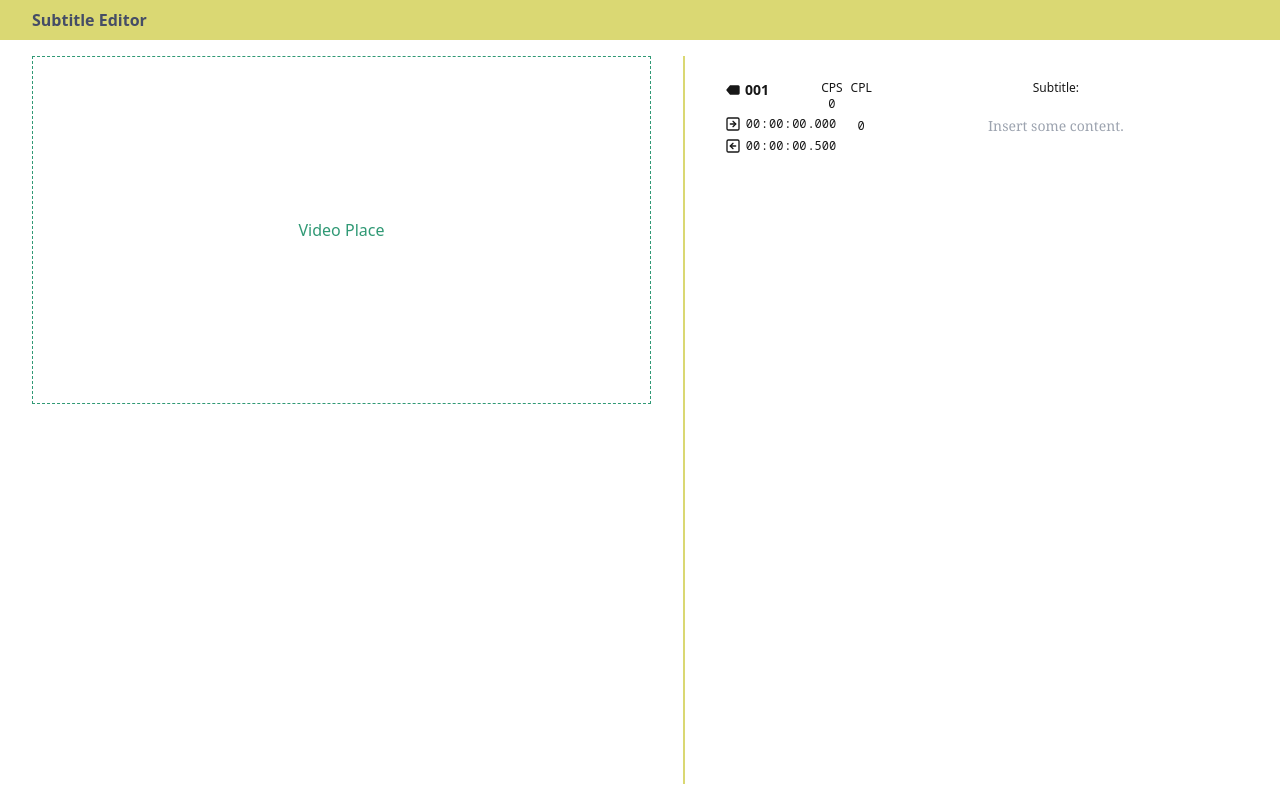
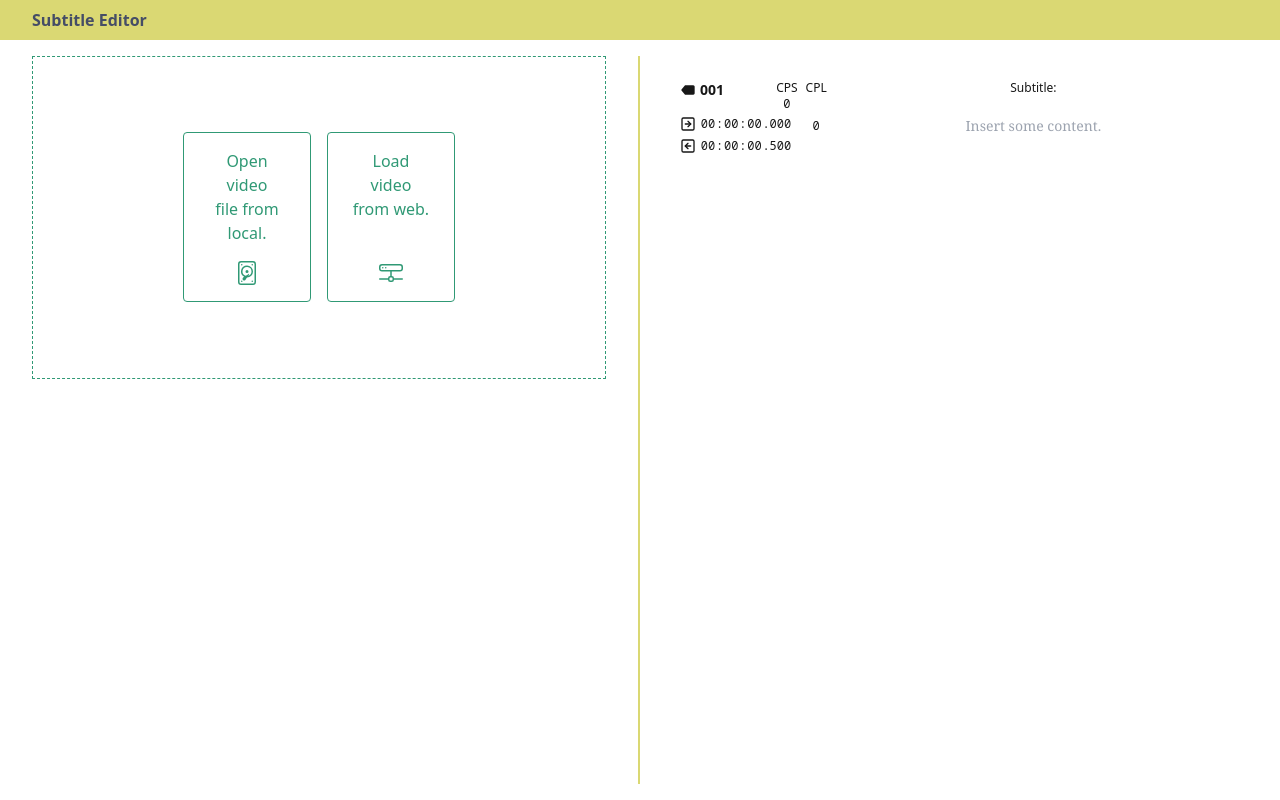
Before and after one commit to 4k40n1/subtitle-editor-nextjs, a Next.js app: page / in a window 1280 px wide. Built offline with nearby package versions, Linux system fonts and the light colour scheme.

Commit message:
Video Player

```diff
--- a/src/app/layout.tsx
+++ b/src/app/layout.tsx
@@ -1,7 +1,7 @@
 import './globals.css'
 import { Noto_Sans, Noto_Sans_Mono, Noto_Serif } from 'next/font/google'
 import type { Metadata } from 'next'
-import { SubtitleProvider } from '@/data/contexts/subtitle-context'
+import ProviderNest from '@/data/contexts/provider-nest'
 
 const notoSans = Noto_Sans({
   subsets: ['latin'],
@@ -41,11 +41,13 @@ export default function RootLayout({
   return (
     <html lang="en">
       <body
-        className={`${notoSans.className} ${notoSerif.className} ${notoSansMono.className} antialiased`}
+        className={
+          `${notoSans.className} ${notoSerif.className} ${notoSansMono.className} antialiased`
+        }
       >
-        <SubtitleProvider>
+        <ProviderNest>
           {children}
-        </SubtitleProvider>
+        </ProviderNest>
       </body>
     </html>
   )
--- a/src/components/templates/main.tsx
+++ b/src/components/templates/main.tsx
@@ -1,6 +1,7 @@
 // 'use client'
 
 import { ReactNode } from 'react'
+import VideoPlayer from '../ui/video-player'
 // import useSubtitle from '@/data/hooks/useSubtitle'
 
 interface MainProps {
@@ -12,20 +13,21 @@ export default function Main({children}: MainProps) {
   return (
     <main
       className='
-        flex flex-col items-center pb-2 border-b-2 border-custom-400
+        flex flex-col sm:max-w-[50vw] items-center pb-2 border-b-2 border-custom-400
         sm:grow sm:my-4 sm:pb-0 sm:px-8 sm:border-b-0 sm:border-r-2
       '
     >
       <div
         className='
           aspect-video w-full flex justify-center items-center
-          sm:border border-dashed border-custom-200
+          sm:outline-1 sm:outline-dashed outline-custom-200 -outline-offset-1
           font-sans text-custom-200
         '
       >
-        {children || 'Video Place'}
+        <VideoPlayer />
       </div>
       {/* <textarea className='w-full grow text-wrap' value={converted} onChange={()=>{}} /> */}
+      {children}
     </main>
   )
 }
--- /dev/null
+++ b/src/components/ui/video-loader-input.tsx
@@ -0,0 +1,45 @@
+import { BsDeviceHdd, BsHddNetwork } from 'react-icons/bs'
+
+interface VideoLoaderInputProps {
+  handleFileChange: (files: FileList | null) => void
+}
+
+export default function VideoLoaderInput({handleFileChange}: VideoLoaderInputProps) {
+  return (
+    <div
+      className='flex gap-4 items-stretch'
+    >
+      <div
+        className='
+          flex flex-col justify-between items-center text-center text-balance
+          w-32 p-4 px-6 gap-4 border border-custom-200 rounded relative
+        '
+      >
+        <span>Open video file from local.</span>
+        <BsDeviceHdd size={24} />
+        <div className='absolute h-full w-full top-0'>
+          <input
+            className='
+              relative h-full w-full file:cursor-pointer
+              file:absolute file:w-full file:h-full
+              file:bg-transparent file:border-none file:outline-none
+              text-transparent file:text-transparent z-10
+            '
+            type='file'
+            accept='video/*'
+            onChange={e=>handleFileChange(e.currentTarget.files)}
+          />
+        </div>
+      </div>
+      <button
+        className='
+        flex flex-col justify-between items-center text-center text-balance
+        w-32 p-4 px-6 gap-4 border border-custom-200 rounded
+      '
+      >
+        <span>Load video from web.</span>
+        <BsHddNetwork size={24} />
+      </button>
+    </div>
+  )
+}
--- /dev/null
+++ b/src/components/ui/video-player.tsx
@@ -0,0 +1,46 @@
+'use client'
+
+import VideoLoaderInput from './video-loader-input'
+import useSubtitle from '@/data/hooks/useSubtitle'
+import useVideo from '@/data/hooks/useVideo'
+
+interface VideoPlayerProps {
+  temp?: string
+}
+
+export default function VideoPlayer({}: VideoPlayerProps) {
+  const {videoSrc, videoRef, handleFileChange, handleLoadedMetadata, handleTimeUpdate} = useVideo()
+  const {generateVTTFile} = useSubtitle()
+
+  return (
+    <div
+      className='flex justify-center items-center h-full'
+    >
+      {
+        !videoSrc ? (
+          <VideoLoaderInput handleFileChange={handleFileChange} />
+        ) : (
+          <video
+            className='aspect-video h-full w-full m-0 z-10'
+            ref={videoRef}
+            controls
+            // width={100}
+            onLoadedMetadata={handleLoadedMetadata}
+            onTimeUpdate={handleTimeUpdate}
+          >
+            <source src={videoSrc} type='video/mp4' />
+            <track
+              kind='subtitles'
+              src={generateVTTFile()}
+              srcLang='pt'
+              label='Legendas'
+              default
+            />
+            {/* eslint-disable-next-line react/no-unescaped-entities */}
+            Your browser doesn't support video element.
+          </video>
+        )
+      }
+    </div>
+  )
+}
--- /dev/null
+++ b/src/data/contexts/provider-nest.tsx
@@ -0,0 +1,17 @@
+import { ReactNode } from 'react'
+import { SubtitleProvider } from './subtitle-context'
+import { VideoProvider } from './video-context'
+
+interface ContextNestProps {
+  children: ReactNode
+}
+
+export default function ProviderNest({children}: ContextNestProps) {
+  return (
+    <VideoProvider>
+      <SubtitleProvider>
+        {children}
+      </SubtitleProvider>
+    </VideoProvider>
+  )
+}
--- a/src/data/contexts/subtitle-context.tsx
+++ b/src/data/contexts/subtitle-context.tsx
@@ -13,6 +13,7 @@ export interface SubtitleContextProps {
   remove: (index: number) => void,
   save: () => void,
   converted: string,
+  generateVTTFile: () => string,
 }
 
 const SubtitleContext = createContext<SubtitleContextProps>({} as SubtitleContextProps)
@@ -73,6 +74,12 @@ export function SubtitleProvider({ children }: SubtitleProviderProps) {
     setConverted(converted)
   }
 
+  const generateVTTFile = () => {
+    const vttContent = `WEBVTT\n\n${converted}`
+    const blob = new Blob([vttContent], { type: 'text/vtt' })
+    return URL.createObjectURL(blob)
+  }
+
   const load = useCallback(
     async () => {
       const subtitles = localStorage.getItem('subtitles')
@@ -97,7 +104,8 @@ export function SubtitleProvider({ children }: SubtitleProviderProps) {
         merge,
         remove,
         save,
-        converted
+        converted,
+        generateVTTFile,
       }}
     >
       {children}
--- /dev/null
+++ b/src/data/contexts/video-context.tsx
@@ -0,0 +1,62 @@
+'use client'
+
+import { ReactNode, RefObject, createContext, useRef, useState } from 'react'
+
+export interface VideoContextProps {
+  videoSrc: string,
+  duration: number,
+  currentTime: number,
+  videoRef: RefObject<HTMLVideoElement>,
+  handleFileChange: (files: FileList | null) => void,
+  handleLoadedMetadata: () => void,
+  handleTimeUpdate: () => void,
+}
+
+const VideoContext = createContext<VideoContextProps>({} as VideoContextProps)
+
+export interface VideoProviderProps {
+  children: ReactNode
+}
+
+export function VideoProvider({children}: VideoProviderProps) {
+  const [ videoSrc, setVideoSrc ] = useState('')
+  const [ duration, setDuration ] = useState(0)
+  const [ currentTime, setCurrentTime ] = useState(0)
+  const videoRef = useRef<HTMLVideoElement>(null)
+
+  const handleFileChange = (files: FileList | null) => {
+    if (!!files) {
+      const file = files[0]
+      const src = URL.createObjectURL(file)
+      setVideoSrc(src)
+    }
+  }
+
+  const handleLoadedMetadata = () => {
+    if (videoRef.current)
+      setDuration(videoRef.current.duration)
+  }
+
+  const handleTimeUpdate = () => {
+    if (videoRef.current)
+      setCurrentTime(videoRef.current.currentTime)
+  }
+
+  return (
+    <VideoContext.Provider
+      value={{
+        videoSrc,
+        duration,
+        currentTime,
+        videoRef,
+        handleFileChange,
+        handleLoadedMetadata,
+        handleTimeUpdate,
+      }}
+    >
+      {children}
+    </VideoContext.Provider>
+  )
+}
+
+export default VideoContext
--- /dev/null
+++ b/src/data/hooks/useVideo.ts
@@ -0,0 +1,5 @@
+import VideoContext from '../contexts/video-context'
+import { useContext } from 'react'
+
+const useVideo = () => useContext(VideoContext)
+export default useVideo
```
